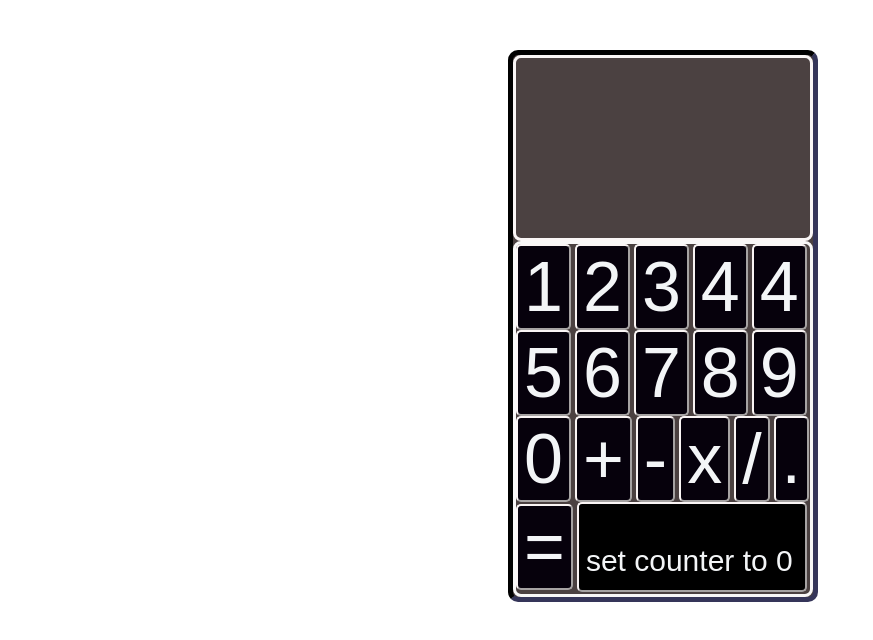
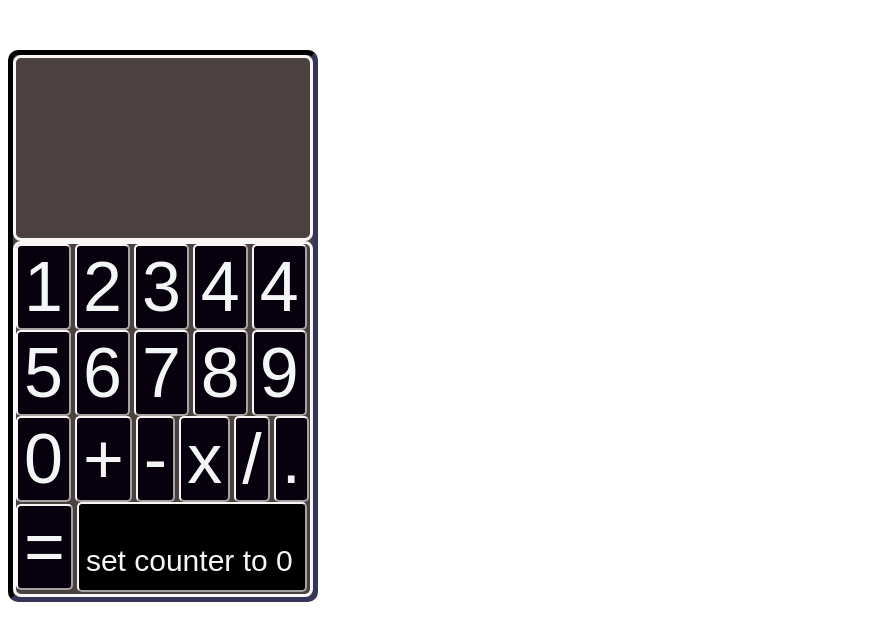
Before and after one commit to WaheedullahSaadi/thirteenth, a plain HTML site: page index.html in a window 1280 px wide. Shown: the whole page, without its empty margins (0-873 px from the left). Drawn offline with Linux system fonts and the light colour scheme.

Commit message:
Add files via upload

```diff
--- a/cal.css
+++ b/cal.css
@@ -17,7 +17,7 @@ button{
     height: 542px;
     background-color: rgb(75, 65, 65);
     margin-top: 50px;
-    margin-left: 500px;
+
 }
 .B{
     border-radius: 8px;
```
Also changed, not shown: index.html (+2 -1 lines), cal.js (line endings or trailing spaces).
